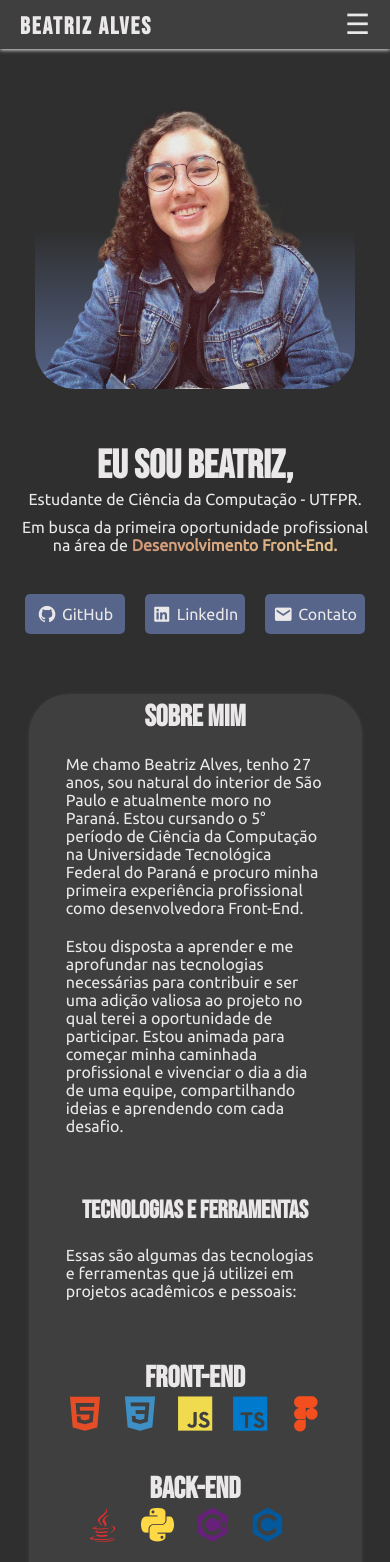
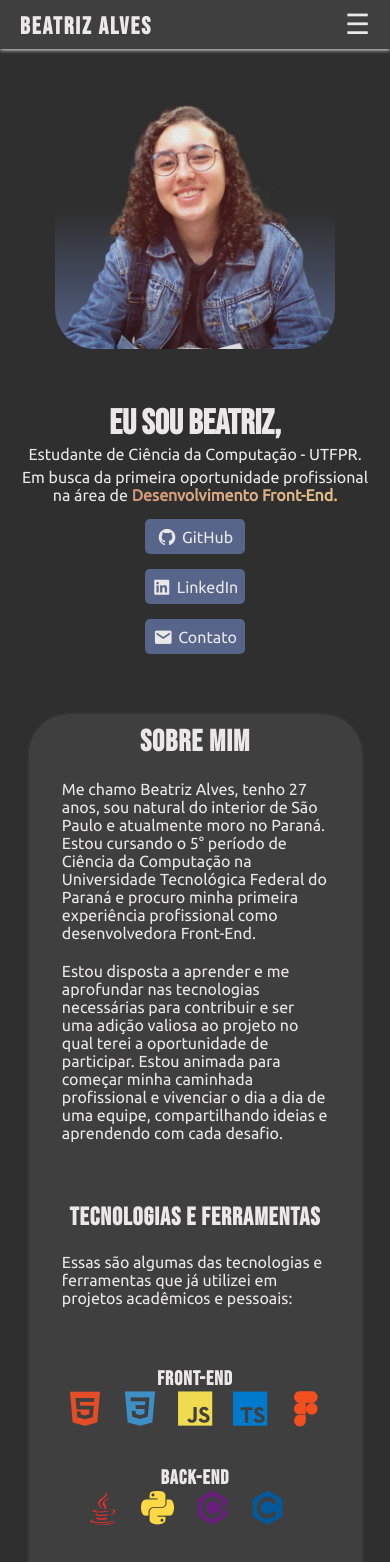
Before and after one commit to beatriz-alves-silva/portfolio, a plain HTML site: page index.html in a window 390 px wide. Shown: the top 1562 px of the page. Drawn offline with nearby package versions, Linux system fonts and the light colour scheme.

Commit message:
alteração da responsividade

```diff
--- a/style.css
+++ b/style.css
@@ -25,7 +25,7 @@ body {
     flex-direction: column;
     align-items: center;
     min-height: 100vh;
-    min-width: 390px;
+    min-width: 320px;
 }
 
 a {
@@ -209,6 +209,7 @@ h2 {
     font-size: 50px;
     margin-bottom: 20px;
     color: #eae8e9;
+    letter-spacing: 1px;
 }
 
 h3 {
@@ -216,12 +217,14 @@ h3 {
     font-size: 40px;
     margin: 40px 0 20px 0;
     color: #eae8e9;
+    letter-spacing: 1px;
 }
 
 h4 {
     font-family: "Bebas Neue", sans-serif;
     font-size: 30px;
     color: #eae8e9;
+    letter-spacing: 1px;
 }
 
 /* SKILLS */
@@ -311,6 +314,7 @@ h4 {
 .projeto-detalhes .btn {
     display: inline-block;
     padding: 10px 20px;
+    font-size: 16px;
     background-color: #57658a;
     color: #eae8e9;
     border-radius: 5px;
@@ -365,6 +369,7 @@ h4 {
     color: #eae8e9;
     border: none;
     border-radius: 5px;
+    font-size: 16px;
     cursor: pointer;
     transition: background-color 0.3s ease;
 }
@@ -480,6 +485,7 @@ footer {
 
     .sobre .conteudo-sobre {
         width: 90%;
+        padding: 10px 0 5px 0;
     }
 
     h2 {
@@ -494,8 +500,16 @@ footer {
         font-size: 30px;
     }
 
+    h4 {
+        font-size: 25px;
+    }
+
     .skills-icons i {
         font-size: 45px;
+    }
+
+    .projetos {
+        padding: 0px 20px;
     }
 
     .contato p {
@@ -546,6 +560,10 @@ footer {
         font-size: 25px;
     }
 
+    h4 {
+        font-size: 20px;
+    }
+
     .sobre p {
         font-size: 16px;
     }
@@ -568,6 +586,83 @@ footer {
     }
 }
 
-@media (max-width: 320px) {
+@media (max-width: 390px) {
+    .hero .texto-hero p {
+        margin-bottom: 5px;
+    }
 
+    .hero .texto-hero .botoes {
+        flex-direction: column;
+        gap: 15px;
+        margin-top: 10px;
+    }
+
+    .hero .texto-hero .botoes a {
+        height: 35px;
+    }
+
+    .hero .imagem-hero img {
+        width: 280px;
+    }
+
+    .hero .texto-hero h1 {
+        font-size: 35px;
+    }
+
+    .hero .texto-hero p {
+        font-size: 16px;
+    }
+
+    .hero .texto-hero .botoes a {
+        width: 100px;
+    }
+
+    h2 {
+        font-size: 30px;
+    }
+
+    h3 {
+        font-size: 25px;
+    }
+
+    h4 {
+        font-size: 20px;
+    }
+
+    .sobre p {
+        font-size: 16px;
+    }
+
+    .skills-icons i {
+        font-size: 35px;
+    }
+
+    .projeto-detalhes {
+        width: 250px;
+    }
+
+    .projeto-detalhes .botoes {
+        flex-direction: column;
+    }
+
+    .projeto-detalhes .btn {
+        font-size: 14px;
+    }
+
+    .contato p {
+        font-size: 16px;
+        width: 200px;
+    }
+
+    .form {
+        width: 200px;
+    }
+
+    .form button {
+        font-size: 14px;
+    }
+
+    .redes span {
+        font-size: 16px;
+    }
 }
```
